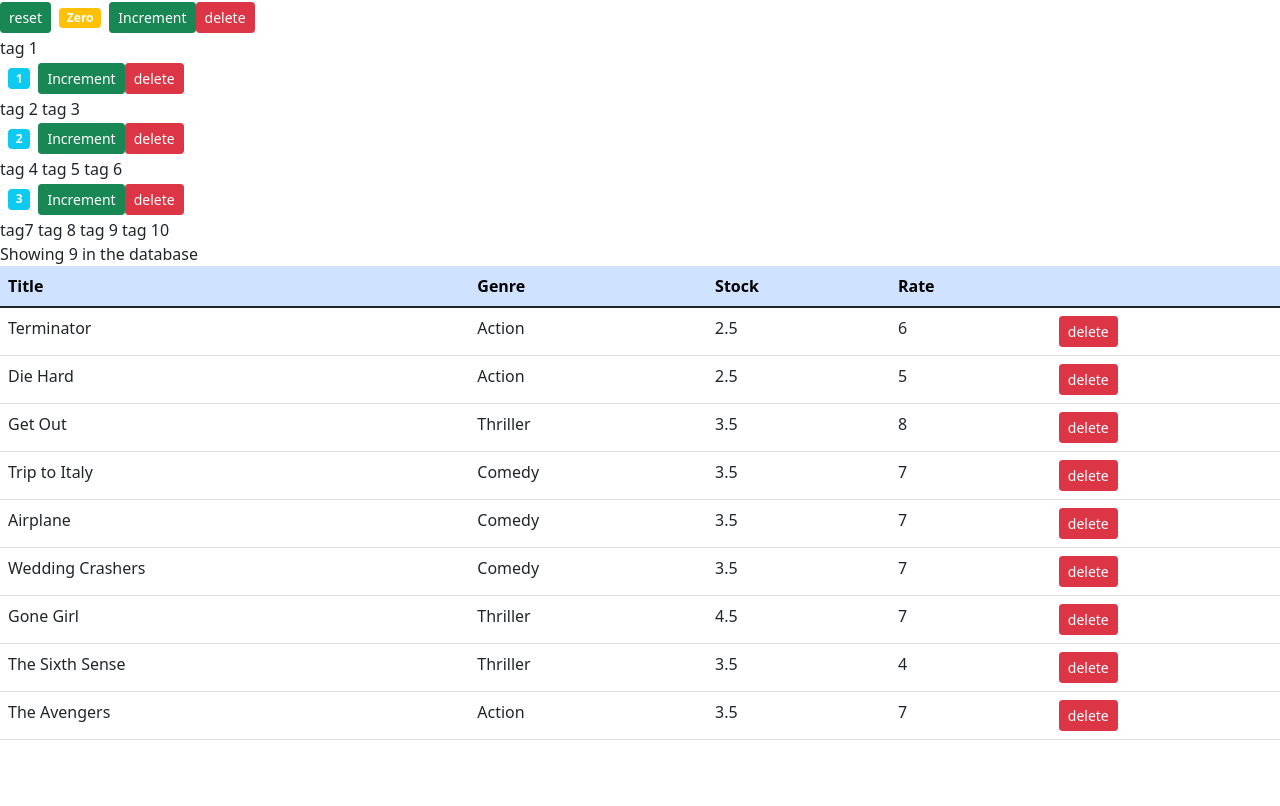
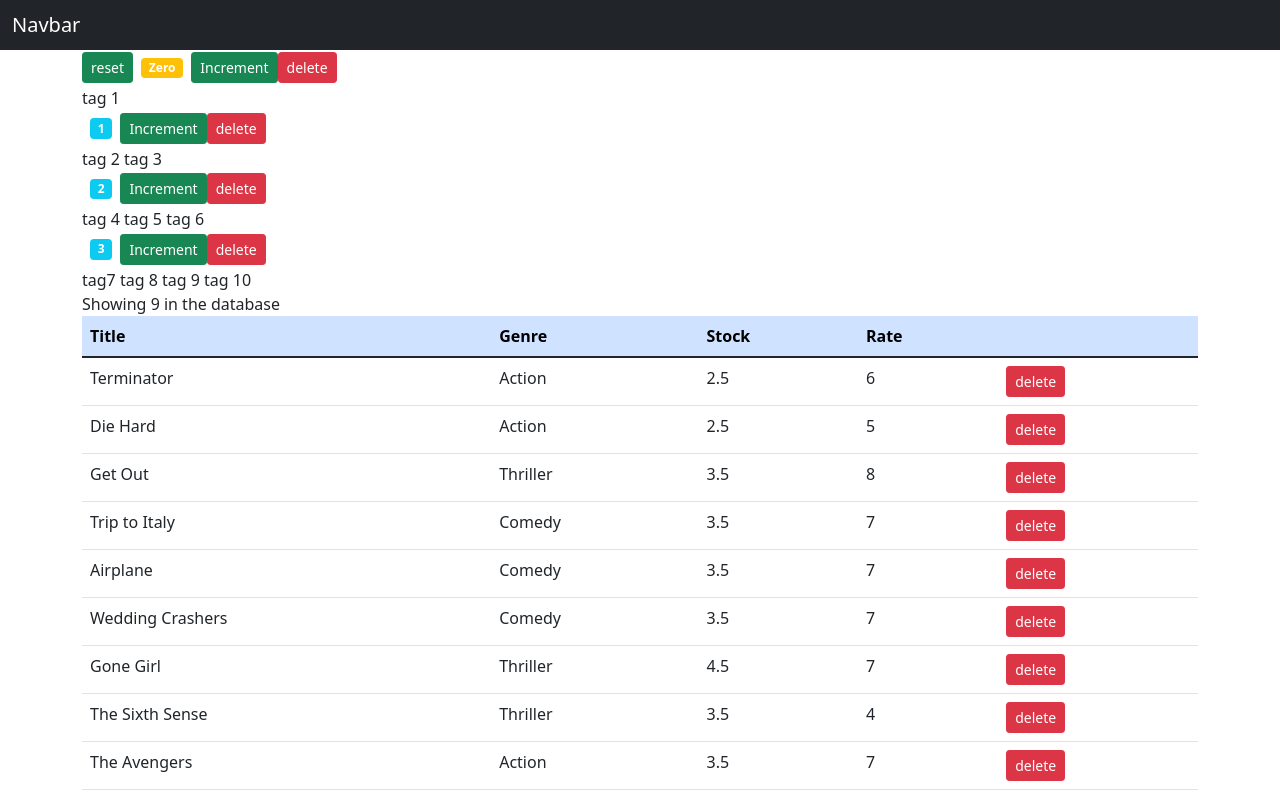
Before and after one commit to lgorniak/react-counter-function-typescript, a React (Create React App) app: page / in a window 1280 px wide. Built offline with nearby package versions, Linux system fonts and the light colour scheme.

Commit message:
add navbar to project

```diff
--- /dev/null
+++ b/src/components/app/app.tsx
@@ -0,0 +1,18 @@
+import React from "react";
+import Navbar from "../navbar/navbar";
+import Counters from "../counters/counters";
+import MovieView from "../movieView/moveView";
+
+const App = (): JSX.Element => {
+	return (
+		<>
+			<Navbar />
+			<div className="container">
+				<Counters />
+				<MovieView />
+			</div>
+		</>
+	);
+};
+
+export default App;
--- a/src/components/movieView/Column.ts
+++ /dev/null
@@ -1,3 +0,0 @@
-export interface Column {
-	label: string;
-}
--- a/src/components/movieView/tableBody.tsx
+++ b/src/components/movieView/tableBody.tsx
@@ -1,16 +1,15 @@
 import React from "react";
 import { Movie } from "./movie";
 
-interface Props {
-	data: Movie[];
+interface Props<T> {
+	data: T[];
 	onDelete: (id: string) => void;
 }
 
-//const TableBody = <T,>(props: Props<T>): JSX.Element => {
-const TableBody = (props: Props): JSX.Element => {
+const TableBody = <T extends Movie>(props: Props<T>): JSX.Element => {
 	return (
 		<tbody>
-			{props.data.map((movie: Movie) => {
+			{props.data.map((movie: T) => {
 				const { _id, title, genre, dailyRentalRate, numberInStock } = movie;
 				return (
 					<tr key={_id}>
--- /dev/null
+++ b/src/components/navbar/navbar.tsx
@@ -0,0 +1,13 @@
+import React from "react";
+
+const Navbar = (): JSX.Element => {
+	return (
+		<nav className="navbar navbar-dark bg-dark">
+			<div className="container-fluid">
+				<span className="navbar-brand mb-0 h1">Navbar</span>
+			</div>
+		</nav>
+	);
+};
+
+export default Navbar;
--- a/src/index.tsx
+++ b/src/index.tsx
@@ -2,6 +2,7 @@ import React from "react";
 import "./index.css";
 import Counters from "./components/counters/counters";
 import MovieView from "./components/movieView/moveView";
+import App from "./components/app/app";
 import reportWebVitals from "./reportWebVitals";
 import { createRoot } from "react-dom/client";
 import "../node_modules/bootstrap/dist/css/bootstrap.min.css";
@@ -10,8 +11,7 @@ const container = document.getElementById("root") as HTMLElement;
 const root = createRoot(container);
 root.render(
 	<>
-		<Counters />
-		<MovieView />
+		<App />
 	</>
 );
 
```
